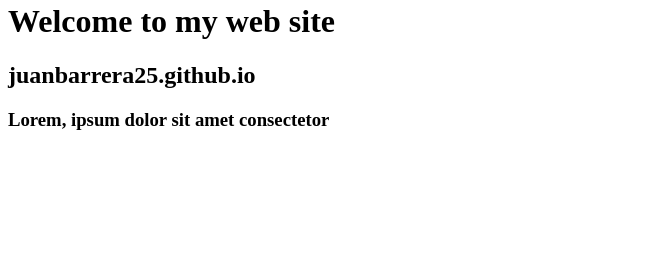
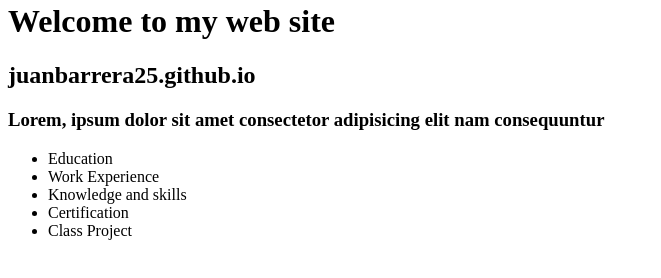
Before and after one commit to juanbarrera25/juanbarrera23.github.io, a plain HTML site: page index.html in a window 1280 px wide. Shown: the part 130-408 px from the top of the page, without its empty margins (0-661 px from the left). Drawn offline with Linux system fonts and the light colour scheme.

Commit message:
Update index.html

```diff
--- a/index.html
+++ b/index.html
@@ -9,13 +9,20 @@
     <body>
         <header>
             <main>
+        </header>
             <img src="images/2815428.png" alt="2815428 picture" width="100" height="100">
             <h1>Welcome to my web site</h1>
             <h2>juanbarrera25.github.io</h2>
-            <h3>Lorem, ipsum dolor sit amet consectetor</h3>
+            <h3>Lorem, ipsum dolor sit amet consectetor adipisicing elit nam consequuntur</h3>
             <nav>
-
+                <ul>
+                    <li>Education</li>
+                    <li>Work Experience</li>
+                    <li>Knowledge and skills</li>
+                    <li>Certification</li>
+                    <li>Class Project</li>
+                </ul>
             </nav>
-                </header>
-    </body>
+    </main>
+</body>
 </html>
```
